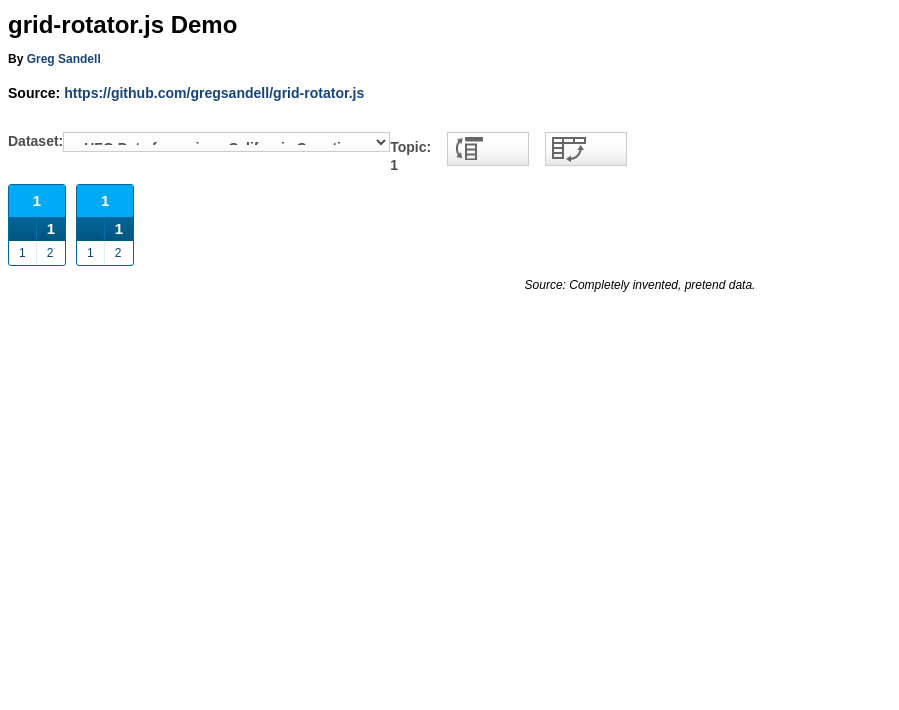
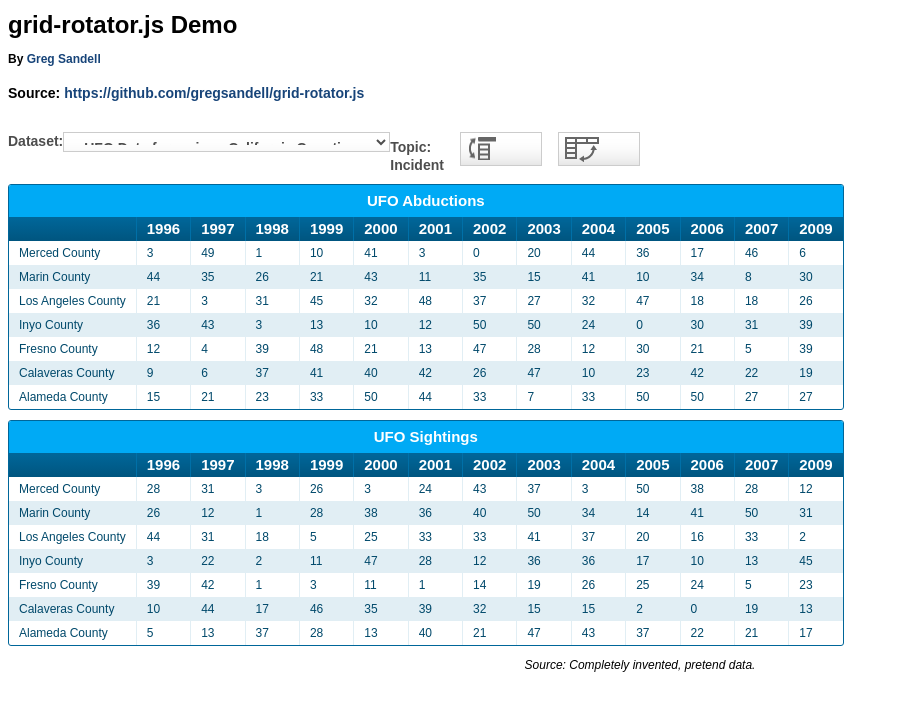
Before and after one commit to gregsandell/grid-rotator.js, a website: page app/demo/index.html in a window 1280 px wide. Shown: the whole page, without its empty margins (0-899 px from the left). Drawn offline with nearby package versions, Linux system fonts and the light colour scheme.

Commit message:
Encapsulate verifying/validating code into validator module; remove temporary testing inside the html file; add complete test coverage for JSON schema

```diff
--- a/app/demo/index.html
+++ b/app/demo/index.html
@@ -69,34 +69,11 @@
                     });
                     sampleData = datasets[$('select#dataSelect').val()];
                     $(".source").html("Source: " + sampleData.source);
-                    sampleData = {
-                        data: {
-                            rows: [
-                                {
-                                    foo: 'one',
-                                    wow: 'two',
-                                    sniff: 'three',
-                                    value: '2'
-                                },
-                                {
-                                    foo: 'two',
-                                    wow: 'two',
-                                    sniff: 'three',
-                                    value: '2'
-                                }
 
-                            ],
-                            topics: [{key: 'foo', title: '1'},{key: 'wow', title: '1'},{key: 'sniff', title: '1'}],
-                            maps: {
-                                foo: {one: {long: 1, short: 2}, two: {long: 1, short: 2}},
-                                wow: {two: {long: 1, short: 2}},
-                                sniff: {three: {long: 1, short: 2}}
-                            }
-                        }
-                    };
-//                    console.log('sampleData.data.maps[sampleData.data.maps.topics[0].key] is ' + sampleData.data.maps[sampleData.data.maps.topics[0].key]);
+                    // TODO Replace this with a call to a 'suite'
                     gridRotator.verifyInputData(sampleData.data);
-                    gridRotator.validateOptionsViaData(sampleData.data, {xParam: 'foof', yParam: 'wow', topicParam: 'sniff', topicSelected: 'four'});
+                    gridRotator.validateOptionsViaData(sampleData.data, {xParam: 'foo', yParam: 'wow', topicParam: 'sniff', topicSelected: 'four'});
+
                     gridRotatorCtrl.makeDatagrid(sampleData.data);
                 }
 
--- a/app/grid-rotator-1.0.0.js
+++ b/app/grid-rotator-1.0.0.js
@@ -1,10 +1,11 @@
-var gridRotator = (function() {
+var gridRotator = (function () {
 
     var gridSource,
         gridOptions,
         gridResult = {},
         self = this,
-        APPNAME = 'grid-rotator';
+        APPNAME = 'grid-rotator',
+        validator;
 
     function setOptions(_options) {  // public
         gridOptions = _options;
@@ -38,7 +39,7 @@ var gridRotator = (function() {
         //}
 
         /* Make arrays of unique x and y values */
-        $.each(gridSource.rows, function(i, row) {
+        $.each(gridSource.rows, function (i, row) {
             if ($.inArray(row[gridOptions.xParam], xValues) == -1) {
                 xValues.push(row[gridOptions.xParam]);
             }
@@ -48,7 +49,7 @@ var gridRotator = (function() {
         });
 
         /* Prepare the data for the x-axis of the grid */
-        $.each(xValues, function(i, xValue) {
+        $.each(xValues, function (i, xValue) {
             var long = gridSource.maps[gridOptions.xParam][xValue].long;
             var short = gridSource.maps[gridOptions.xParam][xValue].short;
 
@@ -56,17 +57,17 @@ var gridRotator = (function() {
         });
 
         /* Prepare the data for the y-axis of the grid */
-        $.each(yValues, function(i, yValue) {
+        $.each(yValues, function (i, yValue) {
             var row = {},
                 long = gridSource.maps[gridOptions.yParam][yValue].long,
                 short = gridSource.maps[gridOptions.yParam][yValue].short,
                 values = [];
 
             row.y = (long && long != "") ? long : short;
-            $.each(xValues, function(j, xValue) {
+            $.each(xValues, function (j, xValue) {
                 var v = "";
                 //console.log('gridOptions before iterating on rows is ', gridOptions);
-                $.each(gridSource.rows, function(i, row) {
+                $.each(gridSource.rows, function (i, row) {
                     //if (row[gridOptions.topicParam] == gridOptions.topicSelected) {
                     //    console.log('matching titles');
                     //} else {
@@ -114,17 +115,17 @@ var gridRotator = (function() {
         var thead = $('<thead>');
         var tr = $("<tr>");
         tr.append($("<th>").text(""));
-        $.each(gridResult.x, function(i, columnLabel) {
+        $.each(gridResult.x, function (i, columnLabel) {
             tr.append($("<th>").text(columnLabel));
             thead.append(tr);
         });
         table.append(thead);
         var tbody = $("<tbody>");
-        $.each(gridResult.rows, function(idx, row) {
+        $.each(gridResult.rows, function (idx, row) {
             var className = (idx % 2) == 1 ? 'alt' : '';
             tr = $("<tr class='" + className + "''>");
             tr.append($("<td>").text(row.y));
-            $.each(row.v, function(jdx, value) {
+            $.each(row.v, function (jdx, value) {
                 tr.append($("<td>").text(value));
             });
             tbody.append(tr);
@@ -133,6 +134,8 @@ var gridRotator = (function() {
         dataview.append(table);
         return dataview;
     };
+
+    validator = (function () {
 
         function isObject(item) {
             return (typeof item !== 'null') && (typeof item === 'object') && (typeof item !== 'array') &&
@@ -145,38 +148,62 @@ var gridRotator = (function() {
 
         function isValidTopic(topic) {
             return typeof topic.key === 'string' && typeof topic.title === 'string' &&
-                isValidKey(topic.key)  && topic.title.length > 0;
+                isValidKey(topic.key) && topic.title.length > 0;
         }
 
         function verifyJsonSchema(_data) {
             var verifiers = [
-            function() { return isObject(_data) || 'input data is not an object'; },
-            function() { return Object.keys(_data).length == 3 && typeof _data.maps !== 'undefined' && typeof _data.topics != 'undefined' &&
-                typeof _data.rows !== 'undefined' || 'input object must contain fields \'rows\', \'topics\', and \'maps\''; },
-            function() { return $.isArray(_data.rows) || '\'data.rows\' field is not an array'},
-            function() { return isObject(_data.maps) && Object.keys(_data.maps).length === 3 || '\'maps\' is not an object with three fields'},
-            function() { return typeof _data.topics !== 'undefined' && $.isArray(_data.topics) || '\'topics\' field must exist and be an array'},
-            function() { return _data.topics.length == 3 || '\'data.topics\' array is not three items'},
-            function() { return isObject(_data.topics[0]) && isObject(_data.topics[1]) &&
-                isObject(_data.topics[2]) || 'items in \'data.topics[]\' are not objects'},
-            function() { return isValidTopic(_data.topics[0]) && isValidTopic(_data.topics[1]) &&
-                isValidTopic(_data.topics[2]) || 'objects in \'data.topics[]\' lack usable \'key\' and \'title\' fields'},
-            function() { return isObject(_data.maps[_data.topics[0].key]) ||
-                '\'' + _data.topics[0].key + '\' is not an object field in \'maps\''},
-            function() { return isObject(_data.maps[_data.topics[1].key]) ||
-                '\'' + _data.topics[1].key + '\' is not an object field in \'maps\''},
-            function() { return isObject(_data.maps[_data.topics[2].key]) ||
-                '\'' + _data.topics[2].key + '\' is not an object field in \'maps\''},
-            function() { return Object.keys(_data.maps[_data.topics[0].key]).length > 0 ||
-                '\'maps.' +  _data.topics[0].key + '\' should have at least one field'},
-            function() { return Object.keys(_data.maps[_data.topics[1].key]).length > 0 ||
-                '\'maps.' +  _data.topics[1].key + '\' should have at least one field'},
-            function() { return Object.keys(_data.maps[_data.topics[2].key]).length > 0 ||
-                '\'maps.' +  _data.topics[2].key + '\' should have at least one field'}
+                function () {
+                    return isObject(_data) || 'input data is not an object';
+                },
+                function () {
+                    return Object.keys(_data).length == 3 && typeof _data.maps !== 'undefined' && typeof _data.topics != 'undefined' &&
+                        typeof _data.rows !== 'undefined' || 'input object must contain fields \'rows\', \'topics\', and \'maps\'';
+                },
+                function () {
+                    return $.isArray(_data.rows) || '\'data.rows\' field is not an array'
+                },
+                function () {
+                    return isObject(_data.maps) && Object.keys(_data.maps).length === 3 || '\'maps\' is not an object with three fields'
+                },
+                function () {
+                    return $.isArray(_data.topics) || '\'topics\' field must be an array'
+                },
+                function () {
+                    return _data.topics.length == 3 || '\'data.topics\' array is not three items'
+                },
+                function () {
+                    return isObject(_data.topics[0]) && isObject(_data.topics[1]) &&
+                        isObject(_data.topics[2]) || 'items in \'data.topics[]\' are not objects'
+                },
+                function () {
+                    return isValidTopic(_data.topics[0]) && isValidTopic(_data.topics[1]) &&
+                        isValidTopic(_data.topics[2]) || 'objects in \'data.topics[]\' lack usable \'key\' and \'title\' fields'
+                },
+                function () {
+                    var i;
+
+                    for (i = 0; i < _data.topics.length; i++) {
+                        if (!isObject(_data.maps[_data.topics[i].key])) {
+                            return '\'' + _data.topics[i].key + '\' is not an object field in \'maps\'';
+                        }
+                    }
+                    return true;
+                },
+                function() {
+                    var i;
+
+                    for (i = 0 ; i < _data.topics.length; i++) {
+                        if (Object.keys(_data.maps[_data.topics[i].key]).length === 0) {
+                            return '\'maps.' + _data.topics[i].key + '\' should have at least one field'
+                        }
+                    }
+                    return true;
+                }
             ];
 
             var result;
-        $.each(verifiers, function(idx, verifier) {
+            $.each(verifiers, function (idx, verifier) {
                 if (typeof (result = verifier()) === 'string') {
                     return false;
                 }
@@ -209,8 +236,8 @@ var gridRotator = (function() {
                 missingTuples = [];
 
             var done = false;
-        $.each(_data.maps, function(key, value) {
-            $.each(value, function(key2, value2) {
+            $.each(_data.maps, function (key, value) {
+                $.each(value, function (key2, value2) {
                     if (!isObject(value2)) {
                         console.warn(APPNAME + ' validation error: \'maps.' + key + '.' + key2 + '\' must be an object');
                         done = true;
@@ -228,7 +255,7 @@ var gridRotator = (function() {
                 }
             });
 
-        $.each(_data.rows, function(idx, row) {
+            $.each(_data.rows, function (idx, row) {
                 if (typeof row[topic1] === 'undefined' || typeof row[topic2] === 'undefined' ||
                     typeof row[topic3] === 'undefined' || typeof row.value === 'undefined') {
                     console.warn(APPNAME + ' error: each object of array \'rows\' must contain fields \'' +
@@ -242,7 +269,7 @@ var gridRotator = (function() {
                     return false;
                 }
                 done = false;
-            $.each([topic1, topic2, topic3], function(idx, topic) {
+                $.each([topic1, topic2, topic3], function (idx, topic) {
                     if (typeof _data.maps[topic] == 'undefined') {
                         console.warn(APPNAME + ' validation error: value \'' + row[topic] + '\' in item in \'rows\' is not ' +
                             'registered in the \'maps\' object');
@@ -261,11 +288,11 @@ var gridRotator = (function() {
                 }
             });
 
-        $.each(dim1Keys, function(idx, dim1Key) {
-            $.each(dim2Keys, function(jdx, dim2Key) {
-                $.each(dim3Keys, function(kdx, dim3Key) {
+            $.each(dim1Keys, function (idx, dim1Key) {
+                $.each(dim2Keys, function (jdx, dim2Key) {
+                    $.each(dim3Keys, function (kdx, dim3Key) {
                         var foundIdx = undefined;
-                    $.each(rowsCopy, function(mdx, row) {
+                        $.each(rowsCopy, function (mdx, row) {
                             //if (topic1 in row && topic2 in row && topic3 in row) {
                             if (row[topic1] === dim1Key && row[topic2] === dim2Key && row[topic3] === dim3Key) {
                                 foundIdx = mdx;
@@ -290,7 +317,7 @@ var gridRotator = (function() {
 
         };
 
-    Array.prototype.joinAnd = function(joiner) {
+        Array.prototype.joinAnd = function (joiner) {
             return [this.slice(0, -1).join(', '), this.slice(-1)[0]].join(this.length < 2 ? '' : (' ' + joiner + ' '));
         };
 
@@ -300,15 +327,15 @@ var gridRotator = (function() {
             if (!validateOptions(_options)) {
                 return false;
             }
-        var params = $.map(_options, function(option, key) {
+            var params = $.map(_options, function (option, key) {
                 console.log('testing key ' + key);
                 return key === 'topicSelected' ? null : {key: key, value: option};
             });
-        $.each(params, function(idx, param) {
+            $.each(params, function (idx, param) {
                 var key = param.key;
                 var value = param.value;
                 if (!(value in _data.maps)) {
-                console.warn(APPNAME + ' validation error in options: param \'' + key + '\' value of \'' + value  + '\' is not an element ' +
+                    console.warn(APPNAME + ' validation error in options: param \'' + key + '\' value of \'' + value + '\' is not an element ' +
                         'in \'maps\' object');
                     result = false;
                     return false;
@@ -318,7 +345,7 @@ var gridRotator = (function() {
             if (result === true) {
                 var topicMap = _data.maps[_options.topicParam];
                 if (typeof topicMap[_options.topicSelected] === 'undefined') {
-                console.warn(APPNAME + ' validation error: topicSelected value \'' + _options.topicSelected  + '\' is in options but not an element ' +
+                    console.warn(APPNAME + ' validation error: topicSelected value \'' + _options.topicSelected + '\' is in options but not an element ' +
                         'in \'maps.' + _options.topicParam + '\' map');
                     result = false;
                     return false;
@@ -326,17 +353,18 @@ var gridRotator = (function() {
             }
             return result;
         }
+
         function validateOptions(_options) {
             var result = true;
             console.log('evaluating these options: ' + JSON.stringify(_options));
-        var requiredOptions = {"xParam": false, "yParam": false, "topicParam": false},
+            var requiredOptions = {"xParam": false, "yParam": false, "topicParam": false, "topicSelected": false},
                 missing,
                 opt;
 
             for (opt in requiredOptions) {
                 requiredOptions[opt] = opt in _options;
             }
-        missing = $.map(Object.keys(requiredOptions), function(opt) {
+            missing = $.map(Object.keys(requiredOptions), function (opt) {
                 return !requiredOptions[opt] ? ("'" + opt + "'") : null;
             });
             if (missing.length > 0) {
@@ -351,6 +379,14 @@ var gridRotator = (function() {
             return result;
         };
 
+        return {
+            verifyJsonSchema: verifyJsonSchema,
+            verifyInputData: verifyInputData,
+            validateOptionsViaData: validateOptionsViaData,
+            validateOptions: validateOptions
+        };
+    })();
+
     // TODO: write verifier that corroborates options with data
     // TODO: encapsulate verfication methods in a module
 
@@ -359,10 +395,10 @@ var gridRotator = (function() {
         init: init,
         getGridResult: getGridResult,
         generateView: generateView,
-        verifyInputData: verifyInputData,
-        verifyJsonSchema: verifyJsonSchema,
-        validateOptions: validateOptions,
-        validateOptionsViaData: validateOptionsViaData
+        verifyInputData: validator.verifyInputData,
+        verifyJsonSchema: validator.verifyJsonSchema,
+        validateOptions: validator.validateOptions,
+        validateOptionsViaData: validator.validateOptionsViaData
     };
 
 })();
```
Also changed, not shown: test/tests.js (+107 -19 lines). Lines whose indentation alone changed are shown as unchanged.
